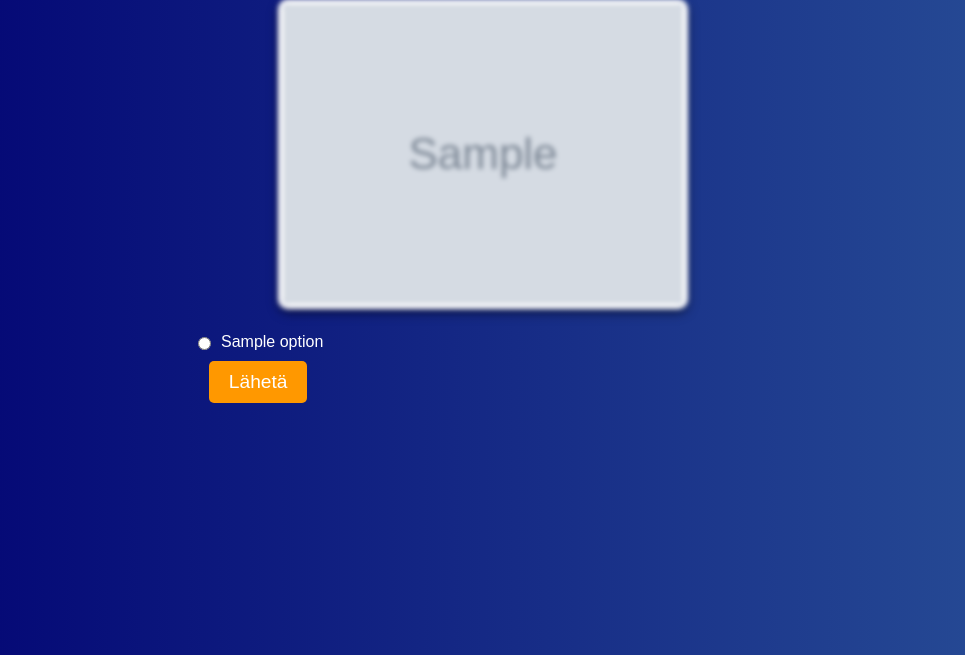
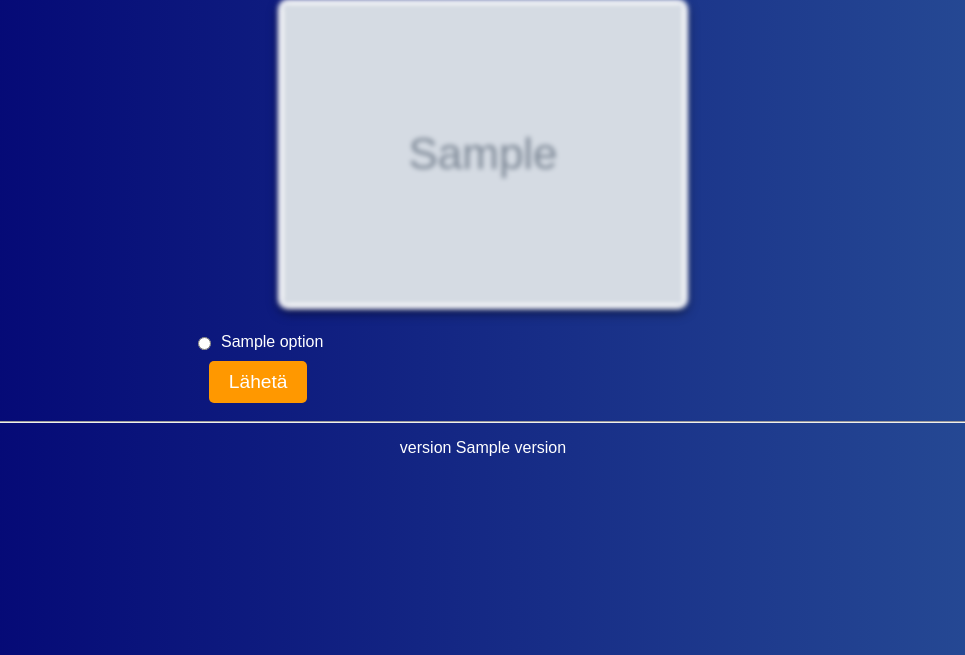
Before and after one commit to emehtata/wikikuvavisa, a Flask app: template app/templates/quiz.html in a window 1280 px wide. Shown: the part 113-768 px from the top of the page, without its empty margins (157-1122 px from the left). Run offline with Flask 3, Linux system fonts and the light colour scheme; the template is opened without the code that fills it: most values are stand-ins (such as "Sample title", 1, 10 or a date in 2020); grey boxes marked "Sample" are stand-in pictures; parts of the project's set-up code (start-up, migrations or seed data) failed here and were passed over.

Commit message:
Add version info

```diff
--- /dev/null
+++ b/app/__version__.py
@@ -0,0 +1 @@
+version='0.1-2-ga2f72b1'
--- a/app/app.py
+++ b/app/app.py
@@ -5,6 +5,7 @@ import random
 import os
 import json
 import logging
+import __version__
 
 logging.basicConfig(
     format='%(asctime)s %(levelname)-8s %(message)s',
@@ -20,6 +21,9 @@ APPID = keys['appid']
 USERID = keys['userid']
 
 WIKIPEDIA_API_URL = "https://fi.wikipedia.org/w/api.php"
+
+def get_version():
+    return __version__.version
 
 def fetch_random_pages_with_images():
     valid_pages = []
@@ -89,7 +93,7 @@ def quiz():
         else:
             result = f"Väärin. Oikea vastaus on: {correct_answer}"
         summary = fetch_page_summary(correct_answer)
-        return render_template('result.html', result=result, correct_answer=correct_answer, explanation=summary, image_url=image_url)
+        return render_template('result.html', result=result, correct_answer=correct_answer, explanation=summary, image_url=image_url, version=get_version())
 
     pages_with_images = fetch_random_pages_with_images()
     logging.debug(pages_with_images)
@@ -98,7 +102,7 @@ def quiz():
         random.shuffle(pages_with_images)
         options = [page[0] for page in pages_with_images]
         logging.info(options)
-        return render_template('quiz.html', image_url=correct_page[1], correct_answer=correct_page[0], options=options)
+        return render_template('quiz.html', image_url=correct_page[1], correct_answer=correct_page[0], options=options, version=get_version())
     return "No suitable page found, please refresh."
 
 if __name__ == '__main__':
--- a/app/templates/quiz.html
+++ b/app/templates/quiz.html
@@ -36,5 +36,9 @@
         });
     </script>
 </div>
+<hr>
+<p>
+version {{ version }}
+</p>
 </body>
 </html>
--- a/app/templates/result.html
+++ b/app/templates/result.html
@@ -20,5 +20,9 @@
         </p>
     {% endif %}
     <a href="/">Pelaa uudelleen</a>
+<hr>
+<p>
+version {{ version }}
+</p>
 </body>
 </html>
```
Also changed, not shown: 1 other file.
